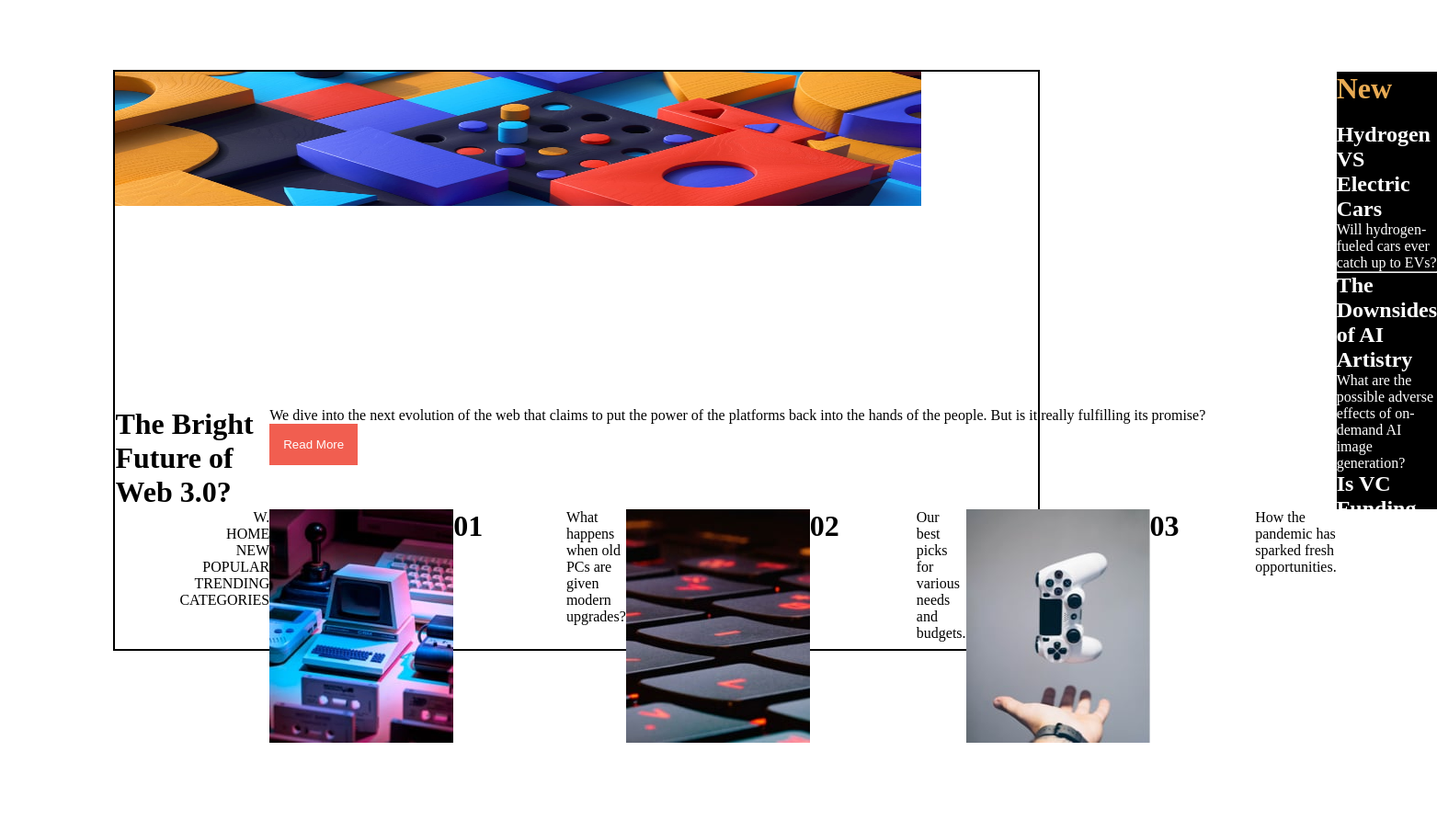
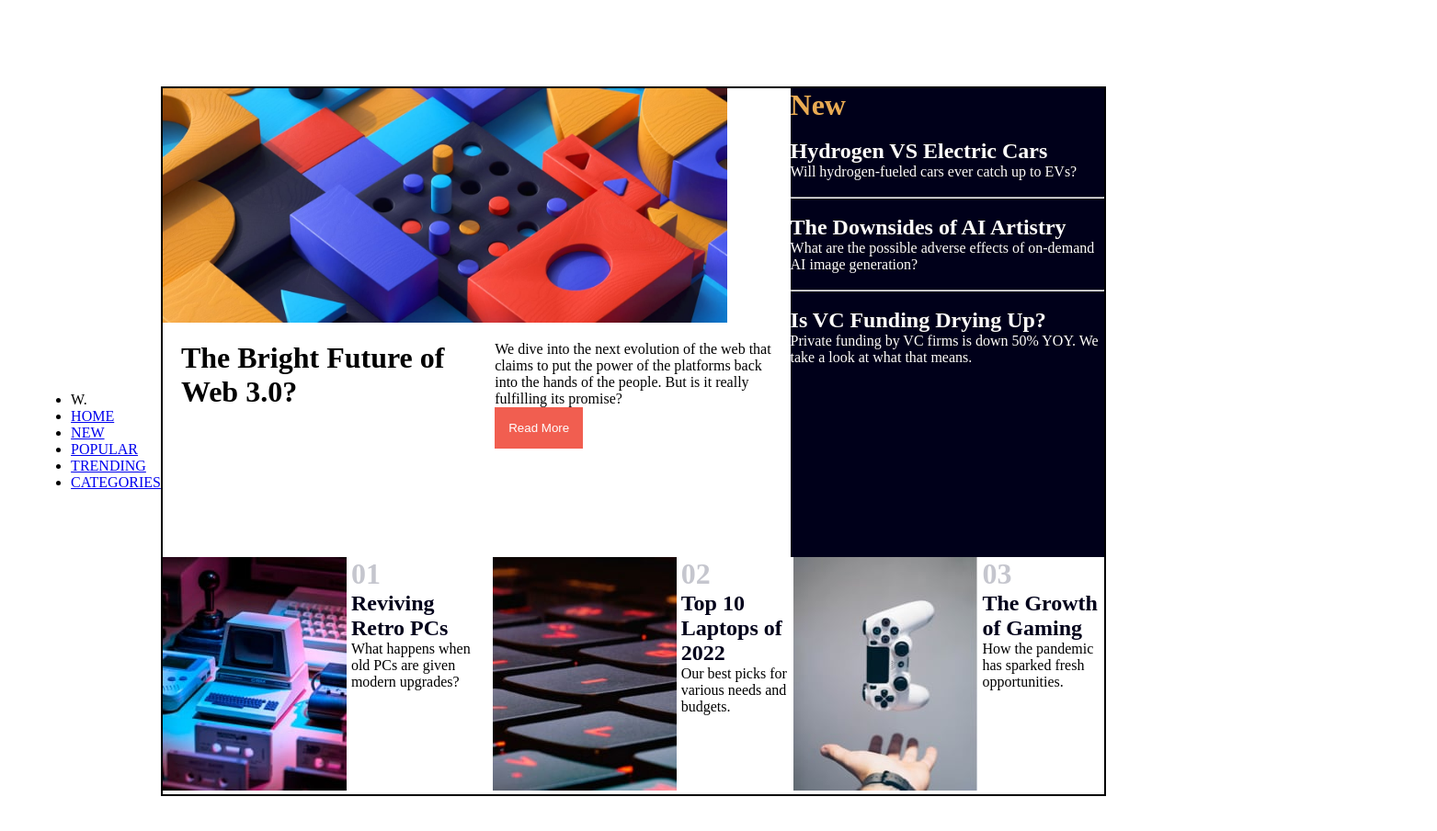
Before and after one commit to CynthiaGichuki/Flex-Grid, a plain HTML site: page index.html in a window 1280 px wide. Shown: the whole page at 92% size, 1563 px wide, since content can reach past the window. Before the commit the page ends 808 px from the top, so only its background shows below. Drawn offline with Linux system fonts and the light colour scheme.

Commit message:
modified grid layout

```diff
--- a/index.html
+++ b/index.html
@@ -12,8 +12,6 @@
 <body>
 
     <div class="container">
-
-        <div class="content">
         <header>
             <div class="navbar">
                 <nav>
@@ -28,6 +26,9 @@
                 </nav>
             </div>
         </header>
+
+        <div class="content">
+
 
             <div class="section1">
                 <img src="./assets/images/image-web-3-desktop.jpg" alt="img1">
@@ -45,7 +46,9 @@
                     Will hydrogen-fueled cars ever catch up to EVs?
 
                 </p>
+                <br>
                 <hr>
+                <br>
 
                 <h2>
                     The Downsides of AI Artistry
@@ -53,6 +56,9 @@
                 <p>
                     What are the possible adverse effects of on-demand AI image generation?
                 </p>
+                <br>
+                <hr>
+                <br>
 
                 <h2>
                     Is VC Funding Drying Up?
@@ -60,6 +66,8 @@
                 <p>
                     Private funding by VC firms is down 50% YOY. We take a look at what that means.
                 </p>
+                <br>
+
 
             </div>
             <div class="section3">
@@ -73,28 +81,35 @@
                 </p>
                 <button> Read More</button>
             </div>
-            <div class="section8">
             <div class="section5">
+                <div class="image1">
                     <img src="./assets/images/image-retro-pcs.jpg" alt="image">
+                </div>
+                <div>
                     <h1>01</h1>
-                    <br>
                     <h2>Reviving Retro PCs</h2>
                     <p>What happens when old PCs are given modern upgrades?</p>
                 </div>
+                <div class="image2">
+                    <img src="./assets/images/image-top-laptops.jpg" alt="image">
+                </div>
 
-                <div class="section6">
-                    <img src="./assets/images/image-top-laptops.jpg" alt="image">
+                <div>
                     <h1>02</h1>
                     <h2>Top 10 Laptops of 2022</h2>
                     <p>Our best picks for various needs and budgets.</p>
+
                 </div>
 
-                <div class="section7">
+                <div class="image3">
                     <img src="./assets/images/image-gaming-growth.jpg" alt="image">
+                </div>
+                <div>
                     <h1>03</h1>
                     <h2>The Growth of Gaming</h2>
                     <p>How the pandemic has sparked fresh opportunities.</p>
                 </div>
+
 
             </div>
 
--- a/indexstyle.css
+++ b/indexstyle.css
@@ -4,8 +4,8 @@
 }
 
 .container{
-    width: 98vw;
-    height: 98vh;
+    width: 100vw;
+    height: 120vh;
     display: flex;
     justify-content: center;
     align-items: center;
@@ -15,37 +15,7 @@ body{
     background-color: white;
 }
 
-nav{
-    text-align: right;
-    width: 100%;
-}
 
-nav ul{
-
-    margin:0;
-    padding:0;
-    list-style: none;
-}
-
-nav li{
-    display: inline-block;
-    margin-left:70px;
-    position: relative;
-}
-
-nav a:visited{
-   color:gray;
-}
-
-nav a{
-    color:black;
-    text-decoration: none;
-    text-transform: uppercase;
-}
-
-#w{
-    float: left;
-}
 
 .content{
     width: 80%;
@@ -56,26 +26,32 @@ nav a{
     grid-template-rows: repeat(3, 1fr);
     grid-template-areas: "section1 section1 section2"
     "section3 section4 section2"
-    "section5 section6 section7";
+    "section5 section5 section5";
+
 
 }
 
 .section1{
     grid-area: section1;
+    display: flex;
+    justify-content: flex-start;
+
+}
+.section1 img{
+    width: 90%;
+    height: 100%;
 }
 
-.section1 img{
-    width: 66%;
-    height: 40%;
-}
+
 
 .section2{
-    background-color:black;
+    background-color:hsl(240, 100%, 5%);
     grid-area: section2;
+
 }
 
 .section2 p, h2{
-    color: white;
+    color: hsl(36, 100%, 99%);
 }
 
 .section2 h1{
@@ -91,26 +67,24 @@ button{
 
 .section3{
     grid-area: section3;
+    padding: 20px;
 }
 
 .section4{
     grid-area: section4;
+    padding: 20px;
 }
 
 .section5{
     grid-area: section5;
     display: flex;
+    justify-content: space-between;
+    gap: 5px
 }
 
-.section6{
-    grid-area: section6;
-    display: flex;
+.section5 h1{
+    color: hsl(233, 8%, 79%);
 }
-
-.section7{
-    grid-area: section7;
-    display: flex;
+.section5 h2{
+    color: hsl(240, 100%, 5%);
 }
-.section8{
-    display: flex;
-}
```
Lines whose indentation alone changed are shown as unchanged.
